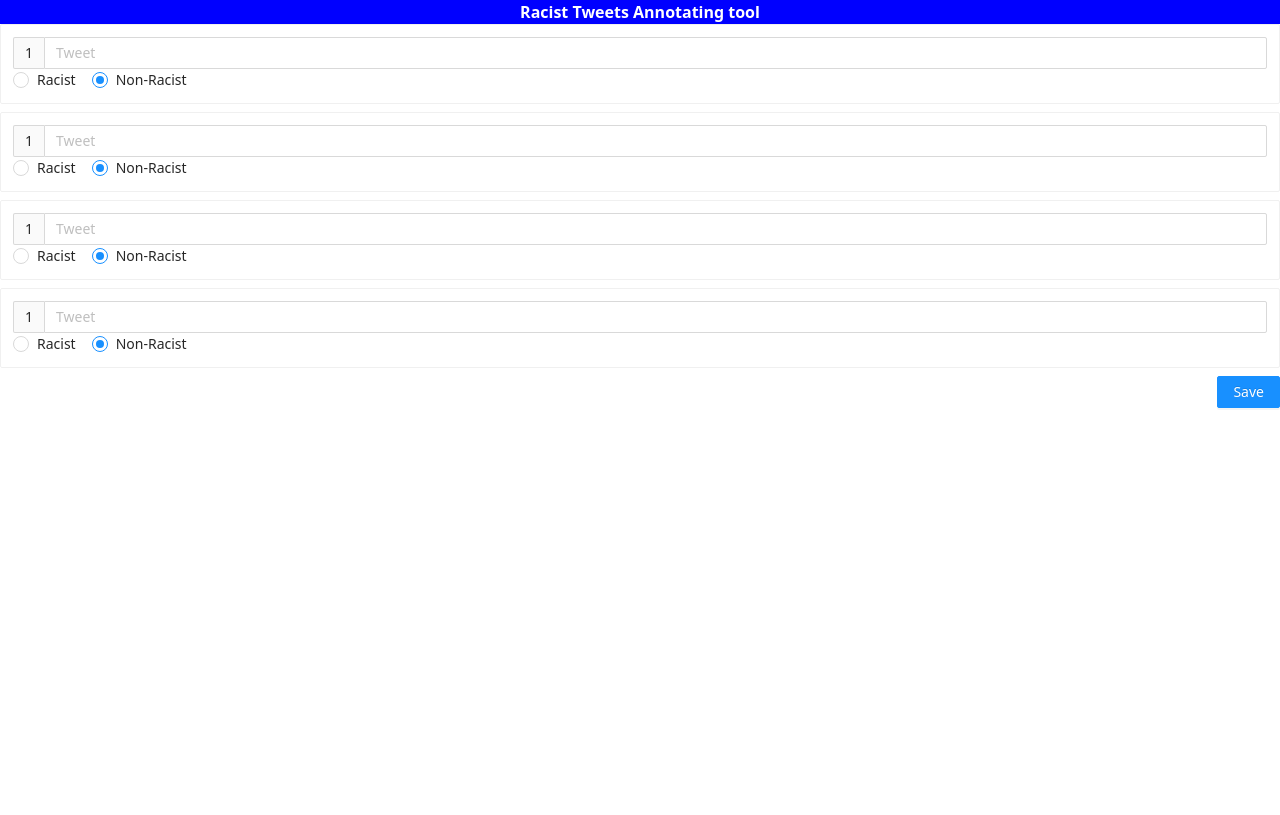
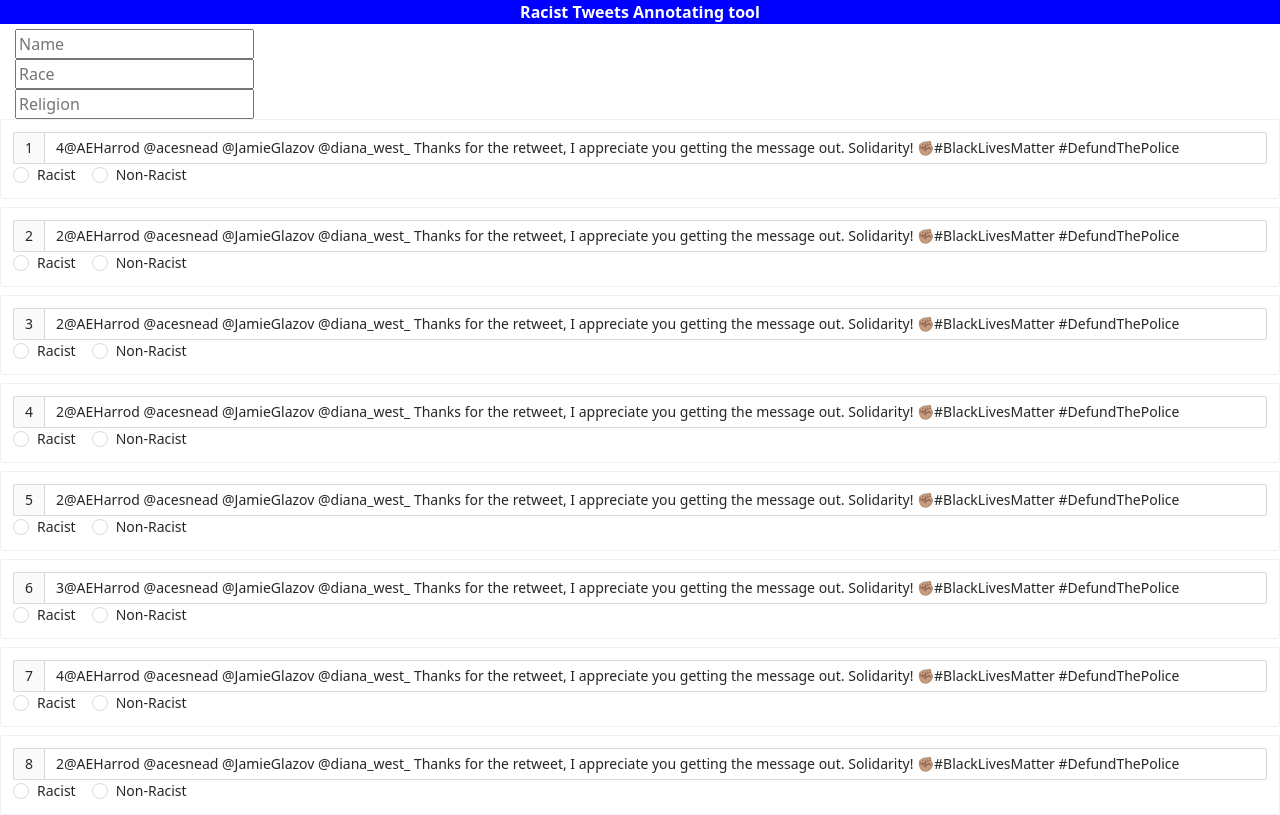
Before and after one commit to JayashanT/Annotator, a React (Create React App) app: page / in a window 1280 px wide. Shown: the top 815 px of the page. Built offline with nearby package versions, Linux system fonts and the light colour scheme.

Commit message:
Finalized form

```diff
--- a/src/Components/Home/Home.js
+++ b/src/Components/Home/Home.js
@@ -6,23 +6,61 @@ import { Formik, Form, Field, FieldArray } from 'formik';
 const { TextArea, } = Input;
 
 const Home = () => {
-    const [value, setValue] = React.useState('non-racist');
-    const [score, setScore] = React.useState('default');
 
-    const onChange = e => {
-        console.log('radio checked', e.target.value);
-        setValue(e.target.value);
-    }
+    const data=[
+        {
+            "content": "1@AEHarrod @acesnead @JamieGlazov @diana_west_ Thanks for the retweet, I appreciate you getting the message out. Solidarity! \u270a\ud83c\udffd#BlackLivesMatter #DefundThePolice",
+            "id": "1.27E+18",
+            "Label": "default",
+            "Hate_level": "default"
+        },
+        {
+            "content": "2@AEHarrod @acesnead @JamieGlazov @diana_west_ Thanks for the retweet, I appreciate you getting the message out. Solidarity! \u270a\ud83c\udffd#BlackLivesMatter #DefundThePolice",
+            "id": "1.27E+18",
+            "Label": "default",
+            "Hate_level": "default"
+        },
+        {
+            "content": "3@AEHarrod @acesnead @JamieGlazov @diana_west_ Thanks for the retweet, I appreciate you getting the message out. Solidarity! \u270a\ud83c\udffd#BlackLivesMatter #DefundThePolice",
+            "id": "1.27E+18",
+            "Label": "default",
+            "Hate_level": "default"
+        },
+        {
+            "content": "4@AEHarrod @acesnead @JamieGlazov @diana_west_ Thanks for the retweet, I appreciate you getting the message out. Solidarity! \u270a\ud83c\udffd#BlackLivesMatter #DefundThePolice",
+            "id": "1.27E+18",
+            "Label": "default",
+            "Hate_level": "default"
+        },
+        {
+            "content": "5@AEHarrod @acesnead @JamieGlazov @diana_west_ Thanks for the retweet, I appreciate you getting the message out. Solidarity! \u270a\ud83c\udffd#BlackLivesMatter #DefundThePolice",
+            "id": "1.27E+18",
+            "Label": "default",
+            "Hate_level": "default"
+        },
+    ]
 
-    function handleButtonClick(e) {
-        // message.info('Click on left button.');
-        console.log('click left button', e);
-    }
+    const [randomArray,setRandomArray]=React.useState([]);
+    const a=0;
+    const array=[1,2]
 
-    function handleMenuClick(e) {
-        // message.info('Click on menu item.');
-        console.log('click', e);
-    }
+    React.useEffect(()=>{
+        setRandomArray([])
+        for(var i=0;i<25;i++){
+             setRandomArray(randomArray=>randomArray.concat(Math.floor(Math.random() * (data.length-1)) + 1));
+        }
+
+    },[a]);
+
+    function validateText(value) {
+        let error;
+        if (!value) {
+          error = 'Required';
+        }
+        return error;
+      }
+
+
 
     return (<div>
         <header style={{ textAlign: 'center', fontWeight: 'bold', backgroundColor: 'blue', color: 'white', }}>
@@ -31,11 +69,11 @@ const Home = () => {
 
         <Formik
             initialValues={{
-                tweets:[1,2,3,4]
+                tweets:data
 
             }}
             onSubmit={values => {
-
+               alert(values?.tweets)
             }
             }
             enableReinitialize>
@@ -43,28 +81,36 @@ const Home = () => {
                 values,
                 handleSubmit,
                 handleReset,
-                setFieldValue
+                setFieldValue,
+                errors, touched, isValidating,isValid,
+                dirty
             }) => (
                 <Form onSubmit={handleSubmit}>
+
+                        <div style={{marginTop:'5px',marginLeft:'15px'}}>
+
+                            <Row><Field prefix="Name" name='name' placeholder="Name" validate={validateText}/>  {errors.name && touched.name && <div style={{color:'red',fontWeight:'bold'}}>{errors.name}</div>}</Row>
+                            <Row><Field prefix="" name='race' placeholder="Race" validate={validateText}/>{errors.race && touched.race && <div style={{color:'red',fontWeight:'bold'}}>{errors.race}</div>}</Row>
+                            <Row><Field prefix="" name='religion' placeholder="Religion" validate={validateText}/>{errors.religion && touched.religion && <div style={{color:'red',fontWeight:'bold'}}>{errors.religion}</div>}</Row>
+                        </div>
+
                     <FieldArray
                     name='tweets'
                     render={arryHelpers=>(
                     <div>
-                        {values.tweets.map((x)=>(
+                        {randomArray.map((x,index)=>(
                     <Card
                         className="mb-2"
                         size="small"
                         tabBarExtraContent={<div className="dot-pos">Tweet</div>}>
-
                         <div className="ant-input-wrapper ant-input-group">
-                            <span className="ant-input-group-addon">1</span>
-                            <Field as={TextArea} prefix="" name='tweet' placeholder="Tweet" autoSize={{ minRows: 0, maxRows: 6 }} />
+                            <span className="ant-input-group-addon">{index+1}</span>
+                            <Field as={TextArea} prefix="" name='tweet' placeholder="Tweet" autoSize={{ minRows: 0, maxRows: 6}} value={values.tweets[x].content}  />
                             </div>
-                            {/* <Space style={{width:'100%'}}> */}
                             <div>
                                 <Row>
                                     <Col span={8}>
-                                        <Radio.Group onChange={onChange} value={value}>
+                                        <Radio.Group onChange={(e)=> setFieldValue( `tweets[${x}].Label`,e.target.value)} value={values.tweets[x].Label}>
                                             <Row>
                                                 <Col>
                                                     <Radio value={'racist'}>Racist</Radio>
@@ -75,28 +121,25 @@ const Home = () => {
                                             </Row>
                                         </Radio.Group>
                                     </Col>
-                                    {value =='racist' ?
+                                    {values.tweets[x].Label =='racist' ?
                                     <Col span={16}>
                                         Violence Intensity
-                                    <Radio.Group onChange={onChange} value={score}>
+                                    <Radio.Group onChange={(e)=> setFieldValue(`tweets[${x}].Hate_level`,e.target.value)} value={values.tweets[x].Hate_level}>
                                             <Row>
                                                 <Col>
-                                                    <Radio value={1}>1</Radio>
+                                                    <Radio value={'1'}>1</Radio>
                                                 </Col>
                                                 <Col>
-                                                    <Radio value={2}>2</Radio>
+                                                    <Radio value={'2'}>2</Radio>
                                                 </Col>
                                                 <Col>
-                                                    <Radio value={3}>3</Radio>
+                                                    <Radio value={'3'}>3</Radio>
                                                 </Col>
                                                 <Col>
-                                                    <Radio value={4}>4</Radio>
+                                                    <Radio value={'4'}>4</Radio>
                                                 </Col>
                                             </Row>
                                         </Radio.Group>
-                                        {/* <Dropdown.Button onClick={handleButtonClick} overlay={menu}>
-                                            Hate Level
-                                        </Dropdown.Button> */}
                                     </Col>:null}
                                 </Row>
                                 </div>
@@ -109,11 +152,9 @@ const Home = () => {
                     />
 
                     <Affix>
-                        <div className="d-flex justify-content-end mb-1">
+                        <div className="d-flex justify-content-center mb-1">
                             <Space>
-                                <Button type="primary" onClick={handleSubmit}>Save</Button>
-                                {/* <Button onClick={handleReset}>Reset All</Button> */}
-                                {/* <Button onClick={toggleLng}>Change LNG</Button> */}
+                                <Button type="primary" onClick={handleSubmit} disabled={!(isValid && dirty) }>Save</Button> {/*errors.name && touched.name && <div style={{color:'red',fontWeight:'bold'}}>{alert(errors.name)}</div>*/}
                             </Space>
                         </div>
                     </Affix>
```
Also changed, not shown: src/Components/file.json (added, +26 -0 lines).
